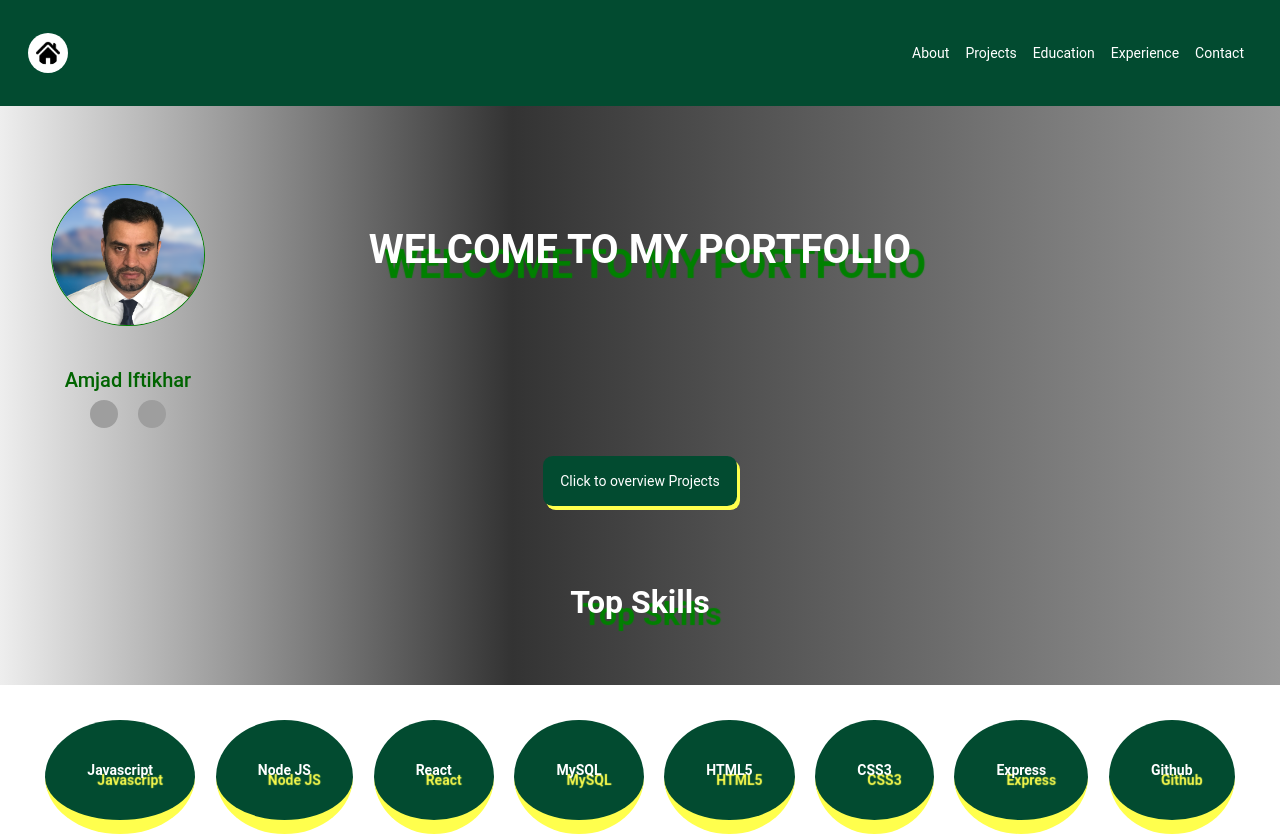
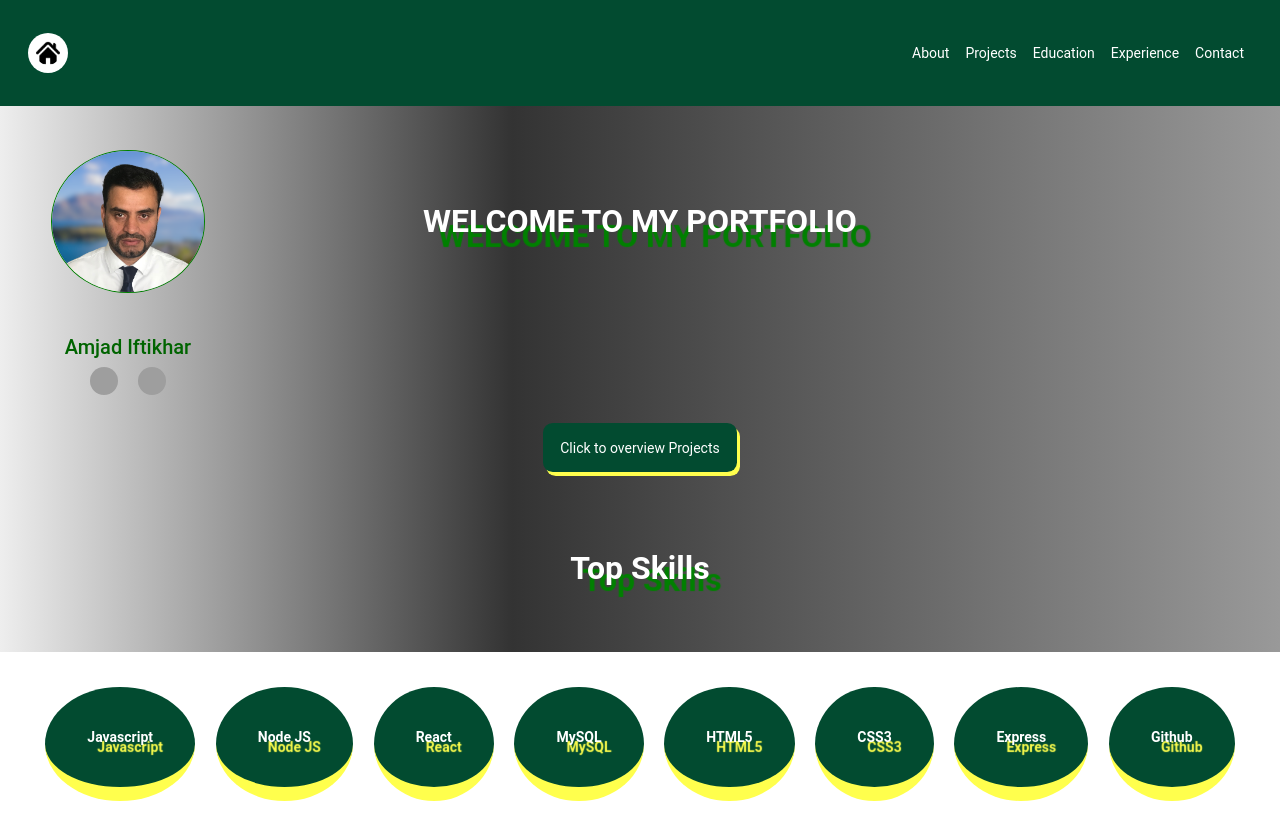
Before and after one commit to amjadiftikhar-zz/my-portfolio, a React (Create React App) app: page / in a window 1280 px wide. Shown: the top 836 px of the page. Built offline with nearby package versions, Linux system fonts and the light colour scheme; grey boxes are pictures that could not be loaded; the HTML template or start-up script is replaced by a standard one.

Commit message:
header style edited

```diff
--- a/src/components/Header.js
+++ b/src/components/Header.js
@@ -2,7 +2,7 @@ import React from 'react'
 import styled from "styled-components";
 
 const Style = styled.div`
-    h1 {
+    h2 {
         text-align: center;
         margin-top: 3em;
         color: white;
@@ -14,9 +14,9 @@ const Style = styled.div`
 function Header() {
     return (
         <Style>
-            <h1>
+                <h2>
                 WELCOME TO MY PORTFOLIO
-            </h1>
+                </h2>
         </Style>
     )
 }
```
